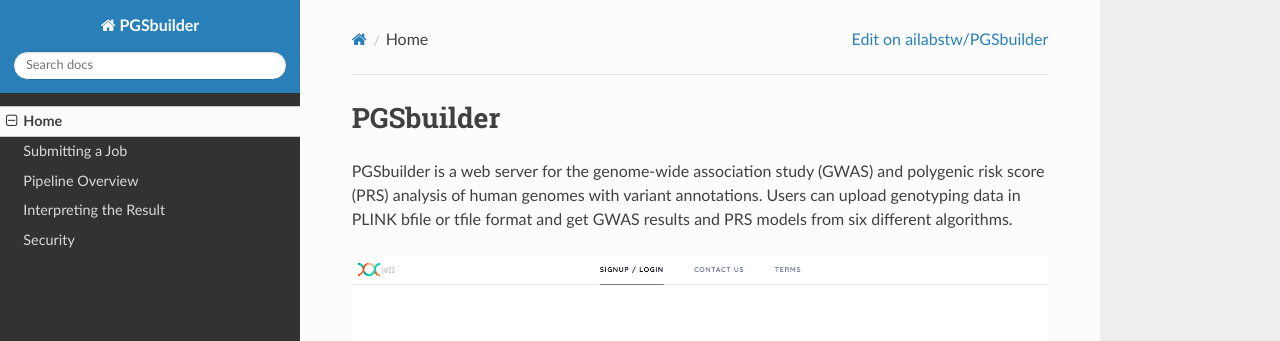
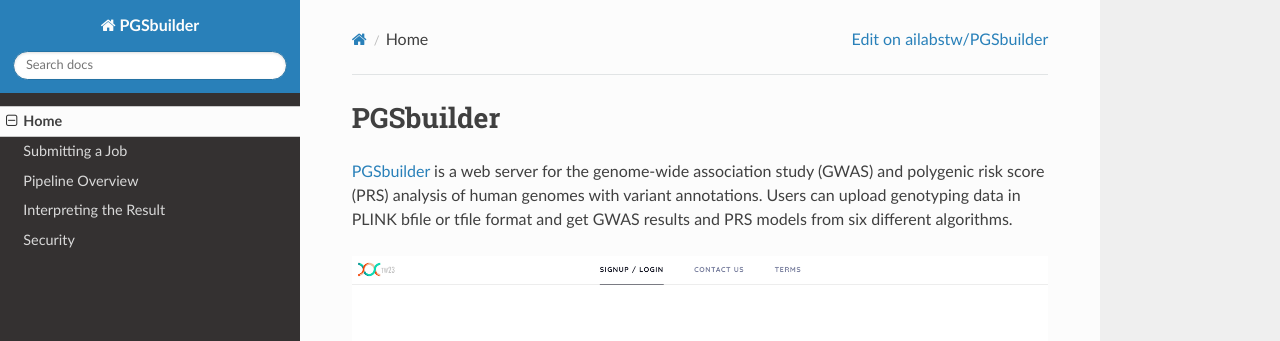
Before and after one commit to ailabstw/PGSbuilder, an MkDocs documentation site: the page built from docs/index.md, in a window 1280 px wide. Shown: the top 341 px of the page. Built offline with MkDocs 1.6.1, drawn with Linux system fonts in a browser that asks for light colours; nearby versions of some CDN libraries; some of the changed lines change nothing that is shown.

Commit message:
add website link

```diff
--- a/docs/index.md
+++ b/docs/index.md
@@ -1,6 +1,6 @@
 # PGSbuilder
 
-PGSbuilder is a web server for the genome-wide association study (GWAS) and polygenic risk score (PRS) analysis of human genomes with variant annotations. Users can upload genotyping data in PLINK bfile or tfile format and get GWAS results and PRS models from six different algorithms.
+[PGSbuilder](https://pgsb.tw23.org/) is a web server for the genome-wide association study (GWAS) and polygenic risk score (PRS) analysis of human genomes with variant annotations. Users can upload genotyping data in PLINK bfile or tfile format and get GWAS results and PRS models from six different algorithms.
 
 ![home page](images/home_page.png)
 
```
